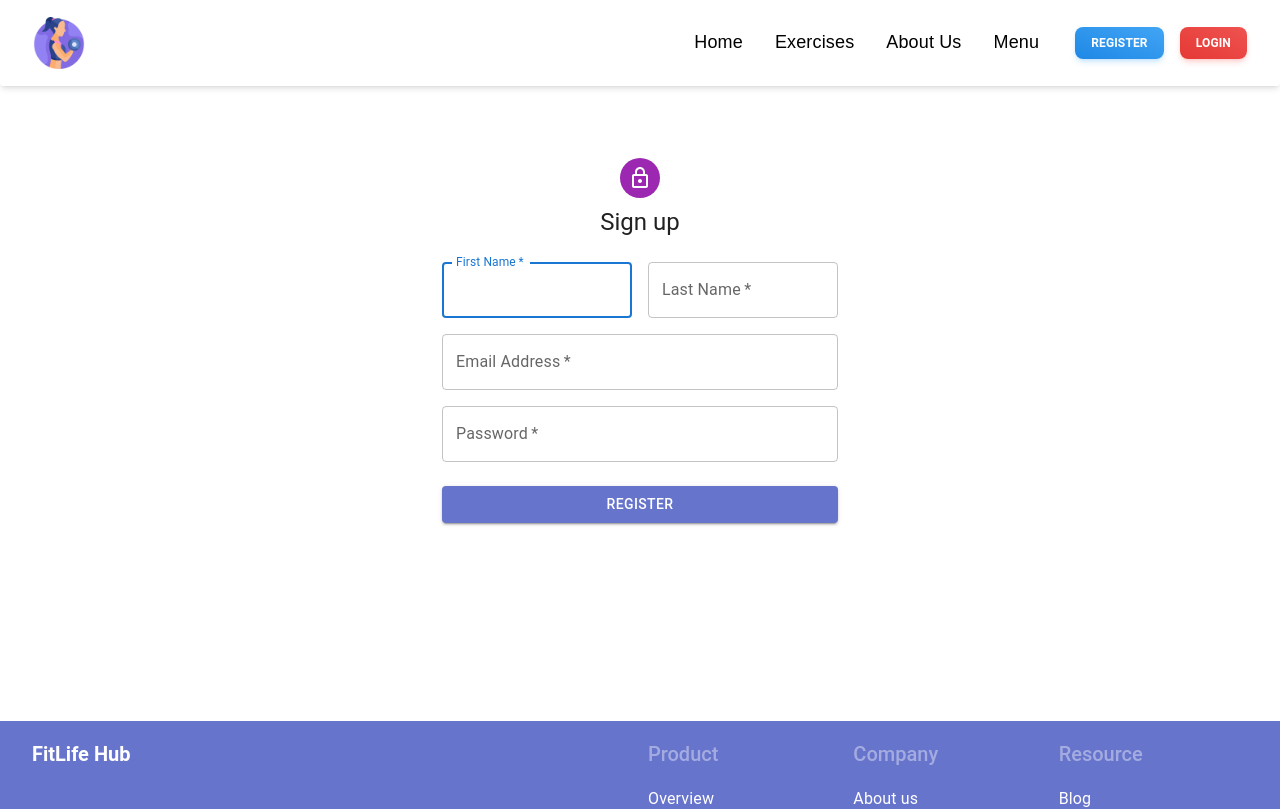
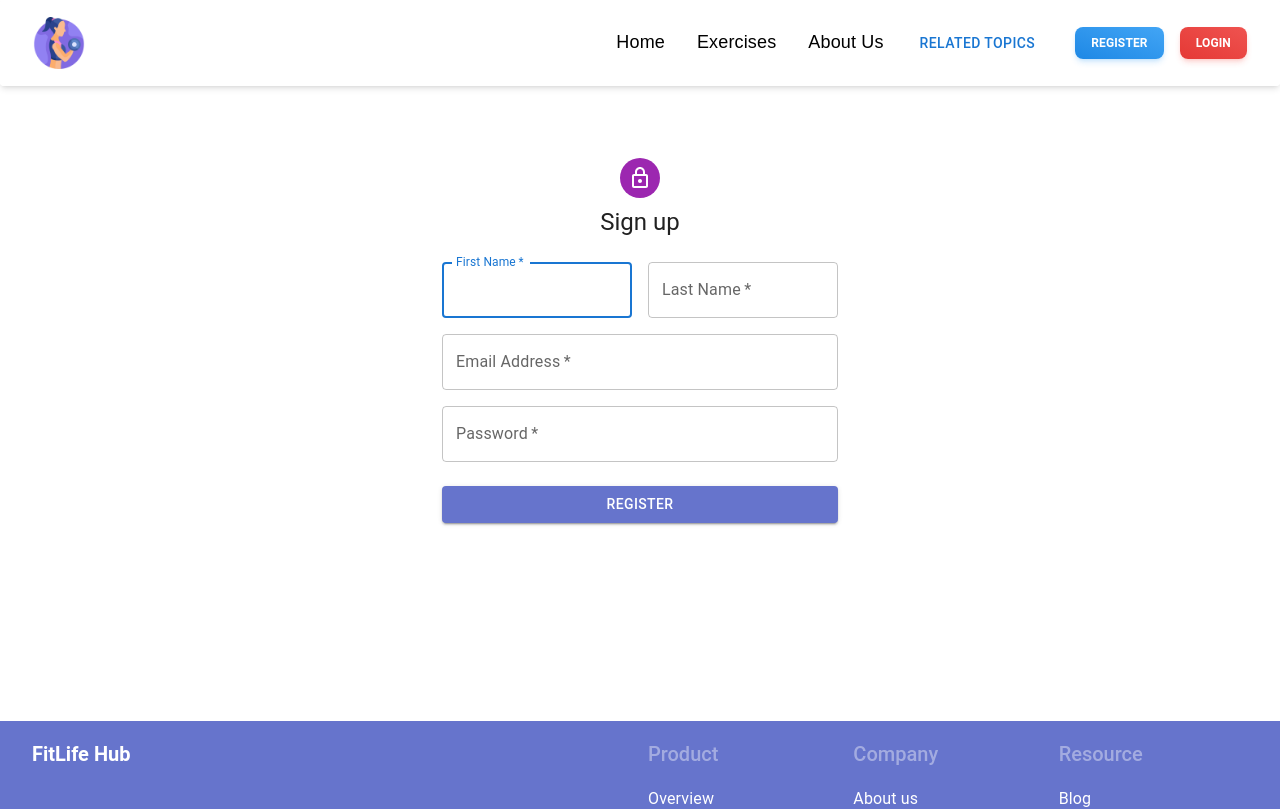
Before and after one commit to Megamind0407/fitlifehub, a React (Create React App) app: page /signup in a window 1280 px wide. Shown: the top 809 px of the page. Built offline with nearby package versions, Linux system fonts and the light colour scheme.

Commit message:
menu bar added

```diff
--- a/package.json
+++ b/package.json
@@ -7,6 +7,7 @@
     "@emotion/styled": "^11.10.6",
     "@heroicons/react": "^2.0.17",
     "@material-tailwind/react": "^2.0.0",
+    "@material-ui/core": "^4.12.4",
     "@mui/icons-material": "^5.6.1",
     "@mui/material": "^5.11.12",
     "react": "^18.0.0",
--- a/src/App.js
+++ b/src/App.js
@@ -3,7 +3,7 @@ import "./App.css";
 import {Route, Routes } from "react-router-dom";
 import { Box } from "@mui/material";
 import Home from "./pages/Home";
-import Menu from "./pages/Menu";
+
 import Nav from "./components/Nav";
 import SignUp from "./components/SignUp";
 import SignIn from "./components/SignIn";
@@ -22,7 +22,7 @@ const App = () => {
         <Route path="/exercise/:id" element={<ExerciseDetail />} />
 
         <Route path="/aboutus" element={<AboutUs />} />
-        <Route path="/menu" element={<Menu/>} />
+
         <Route path="/signin" element={<SignIn />} />
         <Route path="/signup" element={<SignUp />} />
 
--- /dev/null
+++ b/src/components/BasicMenu.js
@@ -0,0 +1,50 @@
+import * as React from 'react';
+import Button from '@mui/material/Button';
+import Menu from '@mui/material/Menu';
+import MenuItem from '@mui/material/MenuItem';
+import { Link } from 'react-router-dom';
+
+
+
+export default function BasicMenu() {
+  const [anchorEl, setAnchorEl] = React.useState(null);
+  const open = Boolean(anchorEl);
+  const handleClick = (event) => {
+    setAnchorEl(event.currentTarget);
+  };
+  const handleClose = () => {
+    setAnchorEl(null);
+  };
+
+
+
+  return (
+    <div>
+      <Button
+        id="basic-button"
+        aria-controls={open ? 'basic-menu' : undefined}
+        aria-haspopup="true"
+        aria-expanded={open ? 'true' : undefined}
+        onClick={handleClick}
+
+      >
+        Related Topics
+      </Button>
+      <Menu
+        id="basic-menu"
+        anchorEl={anchorEl}
+        open={open}
+        onClose={handleClose}
+        MenuListProps={{
+          'aria-labelledby': 'basic-button',
+        }}
+      >
+        <Link to='/BmiCalculator'><MenuItem onClick={handleClose}>BMI Calculator</MenuItem></Link>
+        <Link to='/FoodCalculator'><MenuItem onClick={handleClose}>Food Calculator</MenuItem></Link>
+        <Link to='/ExcerciseCalculator'><MenuItem onClick={handleClose}>Excercise Calculator</MenuItem></Link>
+
+
+      </Menu>
+    </div>
+  );
+}
--- a/src/components/Nav.js
+++ b/src/components/Nav.js
@@ -4,12 +4,19 @@ import {
   MobileNav,
   Typography,
   Button,
-  IconButton,
+  IconButton
+
 } from "@material-tailwind/react";
+
 import { Link } from "react-router-dom";
 import { HashLink } from "react-router-hash-link";
+import Logo from "../assets/images/Logo.png";
+import BasicMenu from "./BasicMenu";
 
-import Logo from "../assets/images/Logo.png";
+
+
+
+
 
 const Nav = () => {
   const [openNav, setOpenNav] = React.useState(false);
@@ -56,15 +63,9 @@ const Nav = () => {
       >
         <Link to="/aboutus" style={{ textDecoration: 'none', color: '#000000',font:'18px rubik,sans-serif' }}>About Us</Link>
       </Typography>
-      <Typography
-        as="li"
-        variant="small"
-        color="blue-gray"
-        className="p-1 font-normal"
-      >
 
-        <Link to="/menu" style={{ textDecoration: 'none', color: '#000000', font:'18px rubik,sans-serif' }}>Menu</Link>
-      </Typography>
+      <BasicMenu/>
+
     </ul>
   );
   return (
@@ -80,6 +81,7 @@ const Nav = () => {
           </Link>
           <div className="flex flex-row items-center gap-4">
             <div className="mr-4 hidden lg:block">{navList}</div>
+
             <Link to="/signup">
             <Button
               color="blue"
--- a/src/pages/Menu.js
+++ /dev/null
@@ -1,11 +0,0 @@
-import React from 'react'
-
-const Menu = () => {
-  return (
-    <div>
-      Menu
-    </div>
-  )
-}
-
-export default Menu
```
Also changed, not shown: 2 other files (tests, documents, lock files or other folders).
